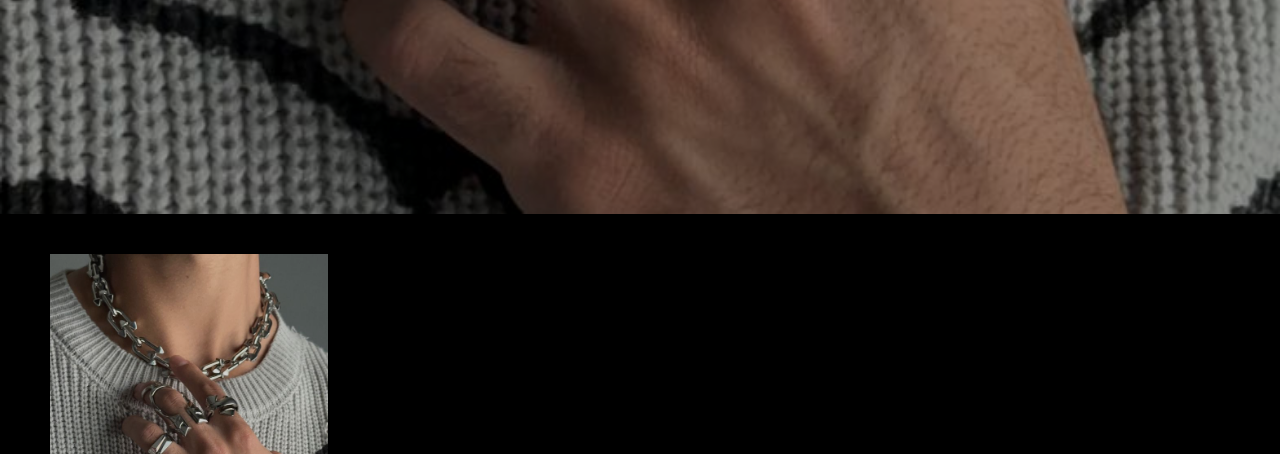
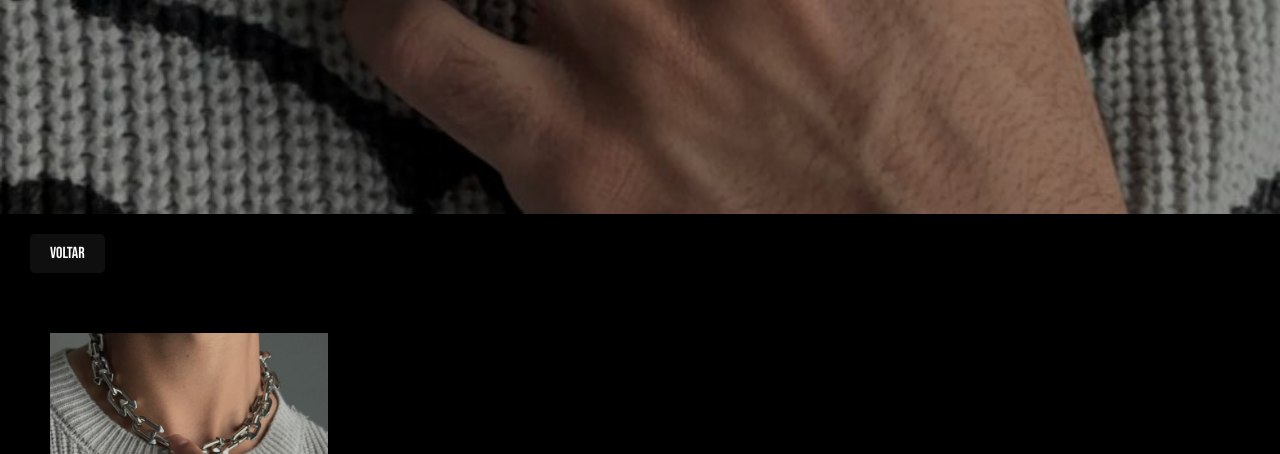
Before and after one commit to shigadubh/lasombre, a plain HTML site: page pages/acessorios.html in a window 1280 px wide. Shown: the part 346-800 px from the top of the page. Drawn offline with Linux system fonts and the light colour scheme; a web font is replaced by a local one.

Commit message:
alterações diversas: botões, links e paginas

```diff
--- a/css/style_produtos.css
+++ b/css/style_produtos.css
@@ -143,9 +143,32 @@ footer {
 .card-img-wrapper {
 	width: 100%;
 	height: 100%;
-	background-color: #262626;
+	background-color: hsl(0, 0%, 15%);
 }
-.btn {
+
+.voltar{
+    margin: 20px;
+    padding-left: 10px;
+}
+
+.btn_voltar {
+    font-family: 'Bebas Neue', sans-serif;
+    display: inline-block;
+    padding: 10px 20px;
+    font-size: 16px;
+    color: #fff;
+    background-color: #0f0f0f;
+    border: none;
+    border-radius: 5px;
+    text-decoration: none;
+    transition: background-color 0.3s ease;
+}
+
+.btn_voltar:hover{
+    background-color: #333;
+}
+
+.btn_buy {
     display: inline-block;
     padding: 10px 20px;
     font-size: 16px;
@@ -157,6 +180,6 @@ footer {
     transition: background-color 0.3s ease;
 }
 
-.btn:hover {
+.btn_buy:hover{
     background-color: #333;
 }
--- a/pages/acessorios.html
+++ b/pages/acessorios.html
@@ -14,7 +14,12 @@
         <h1>ACESSORIOS</h1>
     </div>
 
+    <div class="voltar">
+        <a class="btn_voltar" href="../index.html#produtos">Voltar</a>
+    </div>
+
     <div class="produtos">
+
         <div class="grid">
 			<div class="card">
 				<div class="card-img-wrapper">
@@ -23,7 +28,7 @@
 
 				<div class="card-info">
                     <h2>Nome produto</h2>
-                    <a href="#" class="btn">Comprar</a>
+                    <a href="../pages/produtos/pecaUm.html" class="btn_buy">Comprar</a>
 				</div>
 	        </div>
     </div>
```
Also changed, not shown: index.html (+1 -1 lines), pages/inferiores.html (+6 -1 lines), pages/superiores.html (+6 -1 lines), pages/produtos/pecaUm.html (added).
